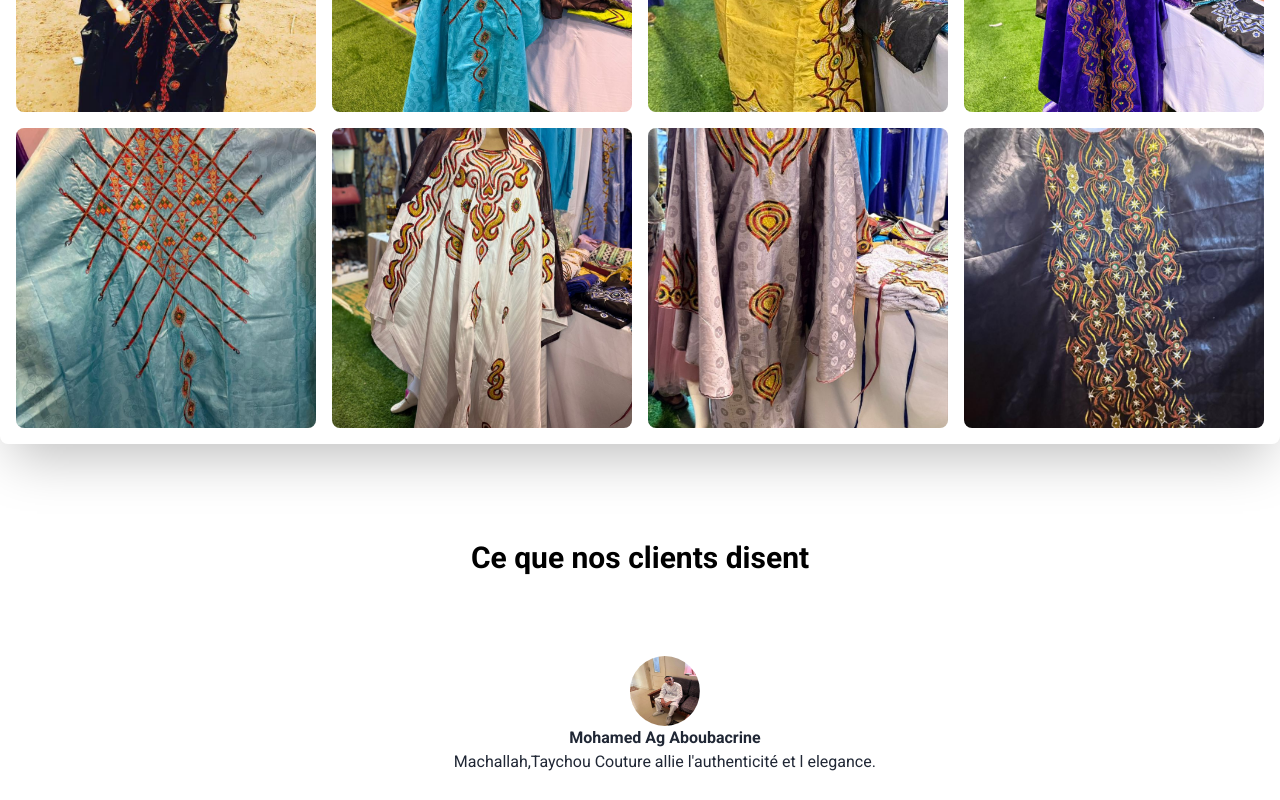
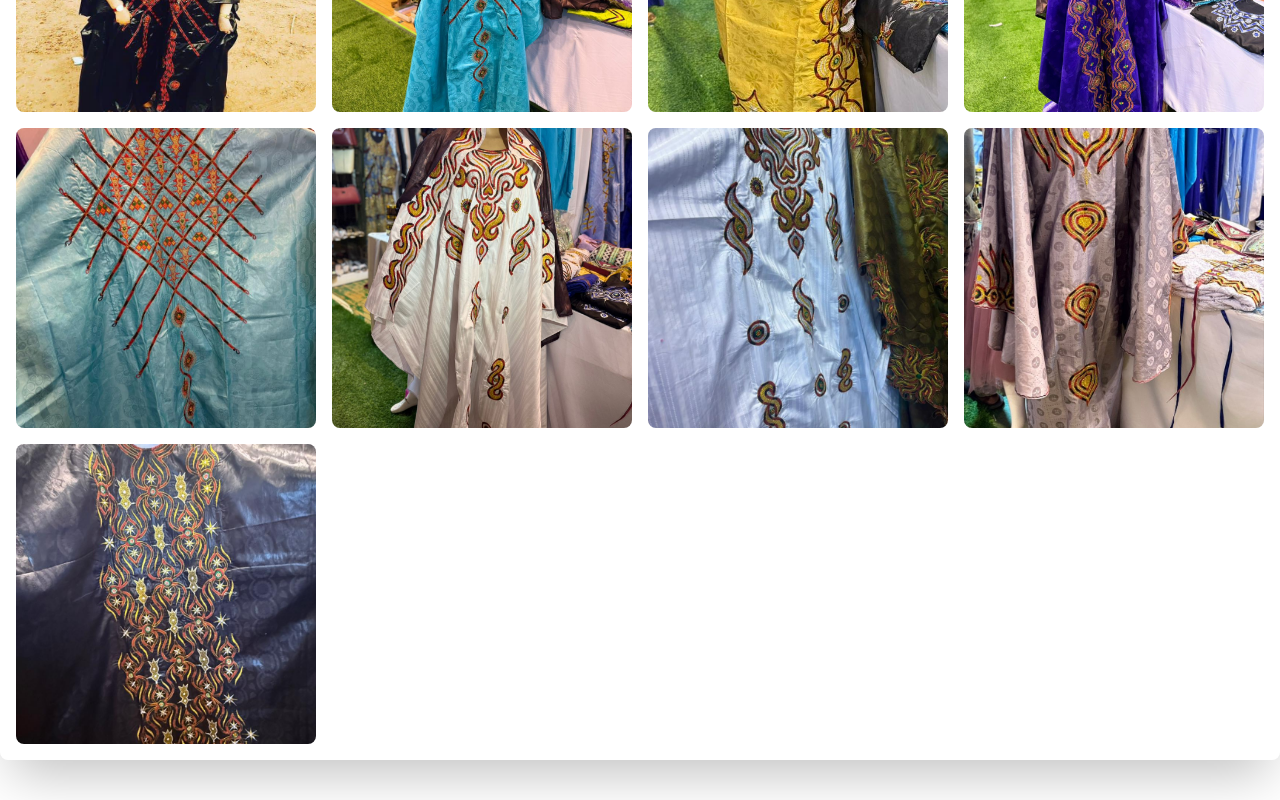
Before and after one commit to Mohamedag2001/appsokni, a Next.js app: page / in a window 1280 px wide. Shown: the part 3680-4480 px from the top of the page. Built offline with nearby package versions, Linux system fonts and the light colour scheme.

Commit message:
add data

```diff
--- a/components/Galerie/Galerie.js
+++ b/components/Galerie/Galerie.js
@@ -17,6 +17,7 @@ const Gallery = () => {
     "/Image/galerie11.jpg",
     "/Image/galerie12.jpg",
     "/Image/galerie13.jpg",
+    "/Image/galerie14.jpg",
     "/Image/galerie15.jpg",
     "/Image/galerie16.jpg",
 
```
